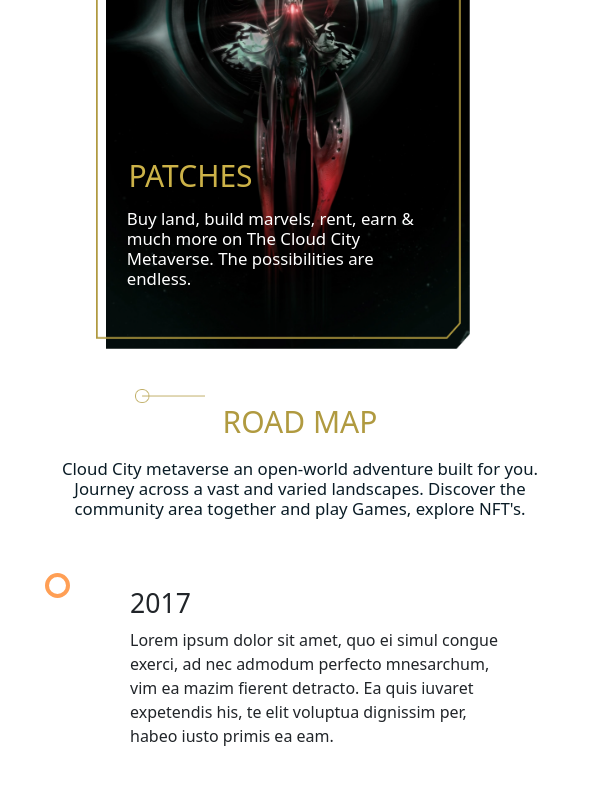
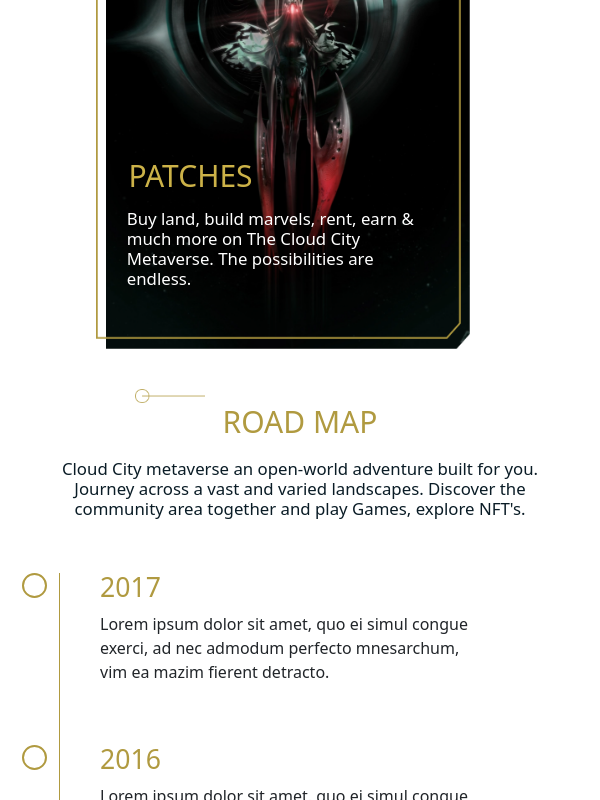
Before and after one commit to shahrozenarsun/saqlain, an Angular app: page / in a window 600 px wide. Shown: the part 2000-2800 px from the top of the page. Built offline with nearby package versions, Linux system fonts and the light colour scheme.

Commit message:
timelines

```diff
--- a/src/app/app.component.css
+++ b/src/app/app.component.css
@@ -1,18 +1,15 @@
 html {
   font-size: 62.5%;
 }
-
 body {
   margin: 0;
   padding: 0;
   box-sizing: border-box;
   overflow-x: hidden;
 }
-
 *.focus {
   outline: none;
 }
-
 .bannerImage {
   width: 100%;
   height: 90vh;
@@ -24,24 +21,20 @@ body {
   justify-content: center;
   align-items: center;
 }
-
 .bannerInnerImage {
   position: absolute;
   left: 33%;
   top: 33%;
   width: 30%;
 }
-
 .banner {
   position: relative;
 }
-
 .navbar {
   height: 6rem;
   width: 100%;
   background-color: #0b1418;
 }
-
 .left-nav-head {
   display: flex;
   gap: 2rem;
@@ -50,18 +43,15 @@ body {
   margin-left: 10rem;
   gap: 2rem;
 }
-
 .right-nav {
   margin-right: 10rem;
 }
-
 .right-nav-desc {
   color: #ffffff;
   display: flex;
   margin-bottom: 0 !important;
   align-self: center;
 }
-
 .right-nav-body {
   /*height: 300px;*/
   padding: 0.5rem 1.3rem;
@@ -72,7 +62,6 @@ body {
   border-radius: 1px;
   justify-content: center;
 }
-
 .right-nav-body:before {
   content: "";
   position: absolute;
@@ -82,15 +71,12 @@ body {
   border-right: 15px solid #b09a40;
   width: 0;
 }
-
 .file-arrow {
   width: 16%;
 }
-
 .file-arrow-color {
   display: none;
 }
-
 .text-container {
   width: 100%;
   display: flex;
@@ -98,19 +84,16 @@ body {
   text-align: center;
   margin: 5% 0%;
 }
-
 .heading-1 {
   font-size: 4rem;
   color: #b09a40;
   margin-top: 3%;
 }
-
 .heading-2 {
   font-size: 1.3rem;
   color: #0a1c26;
   margin-top: 2%;
 }
-
 .heading-2-container {
   width: 45%;
   margin: 0 auto;
@@ -126,7 +109,6 @@ img.cirle {
   position: absolute;
   /* margin: 0% 0% 0% 26%; */
 }
-
 .NFTContainer {
   width: 80%;
   display: flex;
@@ -136,7 +118,6 @@ img.cirle {
   margin: 0 auto;
   margin-left: 14%;
 }
-
 .NFT {
   position: relative;
   margin: 0 auto;
@@ -147,32 +128,26 @@ img.cirle {
   margin-bottom: 2%;
   margin-left: -5%;
 }
-
 .NFT-image {
   width: 80%;
 }
-
 .NFT-border {
   width: 80%;
   position: absolute;
   left: 8%;
   top: -2%;
 }
-
 a.navbar-brand {
   color: #5389a2 !important;
   font-size: 1.15rem;
 }
-
 .logo {
   width: 50%;
   align-self: center;
 }
-
 nav.navbar.justify-content-between {
   height: 5rem;
 }
-
 .button-container {
   position: relative;
   display: flex;
@@ -180,18 +155,15 @@ nav.navbar.justify-content-between {
   justify-content: center;
   flex-direction: row;
 }
-
 .button-image {
   position: absolute;
   left: 0;
 }
-
 .button-text-container {
   display: flex;
   flex-direction: row;
   position: absolute;
 }
-
 .NFTtextContainer {
   display: flex;
   flex-direction: column;
@@ -203,12 +175,10 @@ nav.navbar.justify-content-between {
   width: 80%;
   left: 10%;
 }
-
 .NFTtextHeading {
   color: #ccb248;
   font-size: 1.5vw;
 }
-
 .NFTtext {
   color: #ffffff;
   margin: 2% 0%;
@@ -238,16 +208,17 @@ nav.navbar.justify-content-between {
   position: relative;
   max-width: 1200px;
   margin: 0 auto;
+  margin-left: -10%;
 }
 /* The actual timeline (the vertical ruler) */
 .timeline::after {
   content: "";
   position: absolute;
-  width: 6px;
-  background-color: white;
-  top: 0;
+  width: 1.5px;
+  background-color: #b09a40;
+  top: 15px;
   bottom: 0;
-  left: 50%;
+  left: 75.5%;
   margin-left: -3px;
 }
 /* Container around content */
@@ -264,8 +235,8 @@ nav.navbar.justify-content-between {
   width: 25px;
   height: 25px;
   right: -17px;
-  background-color: white;
-  border: 4px solid #ff9f55;
+  background-color: #fff;
+  border: 2px solid #b09a40;
   top: 15px;
   border-radius: 50%;
   z-index: 1;
@@ -281,32 +252,32 @@ nav.navbar.justify-content-between {
 /* Add arrows to the left container (pointing right) */
 .left::before {
   content: " ";
-  height: 0;
+  height: 0px;
   position: absolute;
-  top: 22px;
-  width: 0;
-  z-index: 1;
-  right: 30px;
-  border: medium solid white;
-  border-width: 10px 0 10px 10px;
-  border-color: transparent transparent transparent white;
+  top: 27px;
+  width: 25px;
+  z-index: 2;
+  right: 0px;
+  border: medium solid #b09a40;
+  border-width: 1px 0 1px 1px;
+  background-color: #b09a40;
 }
 /* Add arrows to the right container (pointing left) */
 .right::before {
   content: " ";
-  height: 0;
+  height: 0px;
   position: absolute;
-  top: 22px;
-  width: 0;
-  z-index: 1;
-  left: 30px;
-  border: medium solid white;
-  border-width: 10px 10px 10px 0;
-  border-color: transparent white transparent transparent;
+  top: 27px;
+  width: 25px;
+  z-index: 2;
+  left: 7px;
+  border: medium solid #b09a40;
+  border-width: 1px 0 1px 1px;
+  background-color: #b09a40;
 }
 /* Fix the circle for containers on the right side */
 .right::after {
-  left: -16px;
+  left: -8px;
 }
 /* The actual content */
 .content {
@@ -314,8 +285,8 @@ nav.navbar.justify-content-between {
   background-color: white;
   position: relative;
   border-radius: 6px;
+  padding-top: 1%;
 }
-
 /*FOOTER CSS*/
 .footer {
   width: 100%;
@@ -330,12 +301,10 @@ nav.navbar.justify-content-between {
   gap: 1rem;
   position: relative;
 }
-
 .footer-inner {
   margin-top: 8rem;
   width: 15%;
 }
-
 .icon-container {
   display: flex;
   flex-direction: row;
@@ -343,12 +312,10 @@ nav.navbar.justify-content-between {
   justify-content: space-around;
   padding-top: 2.5rem;
 }
-
 .footer-icon {
   height: 40px;
   width: 40px;
 }
-
 .copyRight {
   padding-top: 8rem;
   padding-bottom: 2.5rem;
@@ -356,22 +323,18 @@ nav.navbar.justify-content-between {
   font-size: 16px;
   opacity: 70%;
 }
-
 @media screen and (max-width: 1000px) {
   .heading-1 {
     font-size: 1.5rem;
   }
-
   .heading-2 {
     font-size: 0.8rem;
   }
-
   .heading-2-container {
     width: 90%;
     margin: 0 auto;
   }
 }
-
 @media only screen and (min-width: 300px) and (max-width: 600px) {
   .heading-1-container {
     width: 51%;
@@ -387,7 +350,6 @@ nav.navbar.justify-content-between {
     font-size: 5vw;
     margin-top: 5%;
   }
-
   .NFTContainer {
     flex-direction: column;
     width: 80%;
@@ -408,45 +370,36 @@ nav.navbar.justify-content-between {
   .NFTContainer {
     width: 80%;
   }
-
   .bannerImage {
     width: 100%;
     height: 50vh;
   }
-
   .bannerInnerImage {
     width: 60%;
     left: 21%;
   }
-
   /*for the navbar*/
   .left-nav-img {
     display: none;
   }
-
   .navbar {
     height: 3.5rem !important;
     flex-direction: column-reverse;
   }
-
   .left-nav {
     margin-left: 2rem;
     gap: 0.8rem;
   }
-
   .right-nav {
     margin-right: 1rem;
   }
-
   .left-nav-head {
     display: flex;
     gap: 0.8rem;
   }
-
   .navbar-brand {
     font-size: 12px !important;
   }
-
   .right-nav-desc {
     color: #b09a40;
     display: flex;
@@ -455,7 +408,6 @@ nav.navbar.justify-content-between {
     align-self: center;
     font-weight: bold;
   }
-
   .right-nav-body {
     /*height: 300px;*/
     padding: 0.3rem 0.3rem;
@@ -469,7 +421,6 @@ nav.navbar.justify-content-between {
     border-top-left-radius: 8px 9px;
     border-bottom-right-radius: 2px 2px;
   }
-
   .right-nav-body:before {
     display: none;
     content: "";
@@ -480,42 +431,97 @@ nav.navbar.justify-content-between {
     border-right: 8px solid #b09a40;
     width: 0;
   }
-
   .file-arrow {
     width: 12%;
     display: none;
   }
-
   .file-arrow-color {
     display: block;
     width: 12%;
   }
-
   /*FOOTER CSS*/
-
   .footer-inner {
     margin-top: 3rem;
     width: 50%;
   }
-
   .icon-container {
     width: 15%;
     gap: 1rem;
     padding-top: 1rem;
   }
-
   .footer-icon {
     height: 35px;
     width: 35px;
   }
-
   .copyRight {
     padding-top: 2rem;
     padding-bottom: 1rem;
     font-size: 10px;
   }
+  .container {
+    width: 100%;
+    padding-left: 70px;
+    padding-right: 25px;
+  }
+  div.content h2,
+  p {
+    text-align: left !important;
+  }
+  .container::after {
+    left: -1.5%;
+  }
+  /* Make sure that all arrows are pointing leftwards */
+  .container::before {
+    left: 60px;
+    border: medium solid white;
+    border-width: 10px 10px 10px 0;
+    border-color: transparent white transparent transparent;
+  }
+  /* Make sure all circles are at the same spot */
+  .left::after,
+  .right::after {
+    left: 15px;
+  }
+  /* Make all right containers behave like the left ones */
+  .right {
+    left: 0%;
+  }
+  .content {
+    width: 100%;
+  }
+  .container::after {
+    left: 10%;
+  }
+  .timeline::after {
+    left: 14%;
+  }
+  .container::before {
+    display: none;
+  }
 }
 
+@media only screen and (min-width: 400px) and (max-width: 500px) {
+  .container::after {
+    left: 12%;
+  }
+  .timeline::after {
+    left: 15%;
+  }
+  .container::before {
+    display: none;
+  }
+}
+@media only screen and (min-width: 500px) and (max-width: 600px) {
+  .timeline::after {
+    left: 14.5%;
+  }
+  .container::after {
+    left: 12%;
+  }
+  .container::before {
+    display: none;
+  }
+}
 @media only screen and (min-width: 600px) and (max-width: 800px) {
   .heading-1-container {
     width: 51%;
@@ -534,7 +540,6 @@ nav.navbar.justify-content-between {
   .heading-2 {
     font-size: 2.8vw;
   }
-
   .NFTContainer {
     width: 80%;
     flex-direction: column;
@@ -543,16 +548,13 @@ nav.navbar.justify-content-between {
     width: 95%;
     position: relative;
   }
-
   .NFT-image {
     width: 80%;
   }
-
   .NFT-border {
     width: 80%;
     left: 8%;
   }
-
   .bannerImage {
     height: 70vh;
   }
@@ -568,29 +570,23 @@ nav.navbar.justify-content-between {
     top: 32%;
     width: 50%;
   }
-
   .left-nav {
     margin-left: 1.5rem;
     gap: 1rem;
   }
-
   .right-nav {
     margin-right: 1rem;
   }
-
   .left-nav-head {
     display: flex;
     gap: 1rem;
   }
-
   .navbar-brand {
     font-size: 16px !important;
   }
-
   .navbar {
     height: 5rem !important;
   }
-
   .right-nav-desc {
     color: #b09a40;
     display: flex;
@@ -599,7 +595,6 @@ nav.navbar.justify-content-between {
     align-self: center;
     font-weight: bold;
   }
-
   .right-nav-body {
     /*height: 300px;*/
     padding: 0.3rem 0.3rem;
@@ -613,7 +608,6 @@ nav.navbar.justify-content-between {
     border-top-left-radius: 8px 9px;
     border-bottom-right-radius: 2px 2px;
   }
-
   .right-nav-body:before {
     display: none;
     content: "";
@@ -624,28 +618,31 @@ nav.navbar.justify-content-between {
     border-right: 8px solid #b09a40;
     width: 0;
   }
-
   .file-arrow {
     width: 12%;
     display: none;
   }
-
   .file-arrow-color {
     display: block;
     width: 15%;
   }
   /* Place the timelime to the left */
+  /* Full-width containers */
   .timeline::after {
-    left: 31px;
+    left: 15%;
   }
-
-  /* Full-width containers */
   .container {
     width: 100%;
     padding-left: 70px;
     padding-right: 25px;
   }
-
+  div.content h2,
+  p {
+    text-align: left !important;
+  }
+  .container::after {
+    left: -1.5%;
+  }
   /* Make sure that all arrows are pointing leftwards */
   .container::before {
     left: 60px;
@@ -653,19 +650,35 @@ nav.navbar.justify-content-between {
     border-width: 10px 10px 10px 0;
     border-color: transparent white transparent transparent;
   }
-
   /* Make sure all circles are at the same spot */
   .left::after,
   .right::after {
     left: 15px;
   }
-
   /* Make all right containers behave like the left ones */
   .right {
     left: 0%;
   }
 }
-
+@media only screen and (min-width: 573px) and (max-width: 600px) {
+  .container::after {
+    left: 4% !important;
+  }
+}
+@media only screen and (min-width: 600px) and (max-width: 700px) {
+  .container::after {
+    left: 6.5%;
+  }
+  .timeline::after{
+    margin-left: 0px;
+    left: 18%;
+  }
+}
+@media only screen and (min-width: 700px) and (max-width: 800px) {
+  .container::after {
+    left: -3.5% !important;
+  }
+}
 @media only screen and (min-width: 800px) and (max-width: 1000px) {
   .heading-1-container {
     width: 51%;
@@ -681,42 +694,34 @@ nav.navbar.justify-content-between {
     font-size: 5vw;
     margin-top: 5%;
   }
-
   .bannerImage {
     height: 70vh;
   }
   .NFTContainer {
     width: 80%;
   }
-
   .bannerInnerImage {
     left: 32%;
     top: 32%;
     width: 40%;
   }
-
   .logo {
     width: 45%;
   }
-
   .left-nav {
     margin-left: 2rem;
     gap: 1rem;
   }
-
   .right-nav {
     margin-right: 2rem;
   }
-
   .left-nav-head {
     display: flex;
     gap: 1rem;
   }
-
   .navbar-brand {
     font-size: 16px !important;
   }
-
   .right-nav-desc {
     color: #b09a40;
     display: flex;
@@ -725,7 +730,6 @@ nav.navbar.justify-content-between {
     align-self: center;
     font-weight: bold;
   }
-
   .right-nav-body {
     /*height: 300px;*/
     padding: 0.3rem 0.3rem;
@@ -739,7 +743,6 @@ nav.navbar.justify-content-between {
     border-top-left-radius: 8px 9px;
     border-bottom-right-radius: 2px 2px;
   }
-
   .right-nav-body:before {
     display: none;
     content: "";
@@ -750,12 +753,10 @@ nav.navbar.justify-content-between {
     border-right: 8px solid #b09a40;
     width: 0;
   }
-
   .file-arrow {
     width: 12%;
     display: none;
   }
-
   .file-arrow-color {
     display: block;
     width: 15%;
@@ -771,25 +772,25 @@ nav.navbar.justify-content-between {
     margin-top: 3rem;
     width: 30%;
   }
-
   .icon-container {
     width: 15%;
     gap: 1rem;
     padding-top: 1rem;
   }
-
   .footer-icon {
     height: 35px;
     width: 35px;
   }
-
   .copyRight {
     padding-top: 2rem;
     padding-bottom: 1rem;
     font-size: 10px;
   }
+  .timeline {
+    width: 90%;
+    margin-left: -18%;
+  }
 }
-
 @media only screen and (min-width: 1000px) and (max-width: 1200px) {
   .heading-1-container {
     width: 51%;
@@ -805,7 +806,6 @@ nav.navbar.justify-content-between {
     font-size: 5vw;
     margin-top: 5%;
   }
-
   .bannerImage {
     height: 70vh;
   }
@@ -828,7 +828,6 @@ nav.navbar.justify-content-between {
     margin-top: 3rem;
     width: 30%;
   }
-
   .icon-container {
     width: 15%;
     gap: 1rem;
@@ -839,17 +838,23 @@ nav.navbar.justify-content-between {
     height: 35px;
     width: 35px;
   }
-
   .copyRight {
     padding-top: 2rem;
     padding-bottom: 1rem;
     font-size: 10px;
   }
+  .timeline {
+    width: 90%;
+    margin-left: -18%;
+  }
 }
-
-@media only screen and (min-width: 1200px) and (max-width: 1300px) {
+@media only screen and (min-width: 1200px) and (max-width: 1400px) {
   img.cirle {
     width: 9%;
     margin: 0% 0% 0% 22%;
   }
+  .timeline {
+    width: 90%;
+    margin-left: -18%;
+  }
 }
--- a/src/app/app.component.html
+++ b/src/app/app.component.html
@@ -84,44 +84,44 @@
   <div class="timeline">
     <div class="container left">
       <div class="content">
-        <h2>2017</h2>
-        <p>Lorem ipsum dolor sit amet, quo ei simul congue exerci, ad nec admodum perfecto mnesarchum, vim ea mazim
-          fierent detracto. Ea quis iuvaret expetendis his, te elit voluptua dignissim per, habeo iusto primis ea eam.</p>
+        <h2 style="text-align: right; color: #b09a40;">2017</h2>
+        <p style="text-align: right;">Lorem ipsum dolor sit amet, quo ei simul congue exerci, ad nec admodum perfecto mnesarchum, vim ea mazim
+          fierent detracto.</p>
       </div>
     </div>
     <div class="container right">
       <div class="content">
-        <h2>2016</h2>
+        <h2 style="color: #b09a40;">2016</h2>
         <p>Lorem ipsum dolor sit amet, quo ei simul congue exerci, ad nec admodum perfecto mnesarchum, vim ea mazim
-          fierent detracto. Ea quis iuvaret expetendis his, te elit voluptua dignissim per, habeo iusto primis ea eam.</p>
+          fierent detracto.</p>
       </div>
     </div>
     <div class="container left">
       <div class="content">
-        <h2>2015</h2>
-        <p>Lorem ipsum dolor sit amet, quo ei simul congue exerci, ad nec admodum perfecto mnesarchum, vim ea mazim
-          fierent detracto. Ea quis iuvaret expetendis his, te elit voluptua dignissim per, habeo iusto primis ea eam.</p>
+        <h2 style="text-align: right; color: #b09a40;">2015</h2>
+        <p style="text-align: right;">Lorem ipsum dolor sit amet, quo ei simul congue exerci, ad nec admodum perfecto mnesarchum, vim ea mazim
+          fierent detracto.</p>
       </div>
     </div>
     <div class="container right">
       <div class="content">
-        <h2>2012</h2>
+        <h2 style="color: #b09a40;">2012</h2>
         <p>Lorem ipsum dolor sit amet, quo ei simul congue exerci, ad nec admodum perfecto mnesarchum, vim ea mazim
-          fierent detracto. Ea quis iuvaret expetendis his, te elit voluptua dignissim per, habeo iusto primis ea eam.</p>
+          fierent detracto.</p>
       </div>
     </div>
     <div class="container left">
       <div class="content">
-        <h2>2011</h2>
-        <p>Lorem ipsum dolor sit amet, quo ei simul congue exerci, ad nec admodum perfecto mnesarchum, vim ea mazim
-          fierent detracto. Ea quis iuvaret expetendis his, te elit voluptua dignissim per, habeo iusto primis ea eam.</p>
+        <h2 style="text-align: right; color: #b09a40;">2011</h2>
+        <p style="text-align: right;">Lorem ipsum dolor sit amet, quo ei simul congue exerci, ad nec admodum perfecto mnesarchum, vim ea mazim
+          fierent detracto.</p>
       </div>
     </div>
     <div class="container right">
       <div class="content">
         <h2>2007</h2>
         <p>Lorem ipsum dolor sit amet, quo ei simul congue exerci, ad nec admodum perfecto mnesarchum, vim ea mazim
-          fierent detracto. Ea quis iuvaret expetendis his, te elit voluptua dignissim per, habeo iusto primis ea eam.</p>
+          fierent detracto.</p>
       </div>
     </div>
   </div>
```
